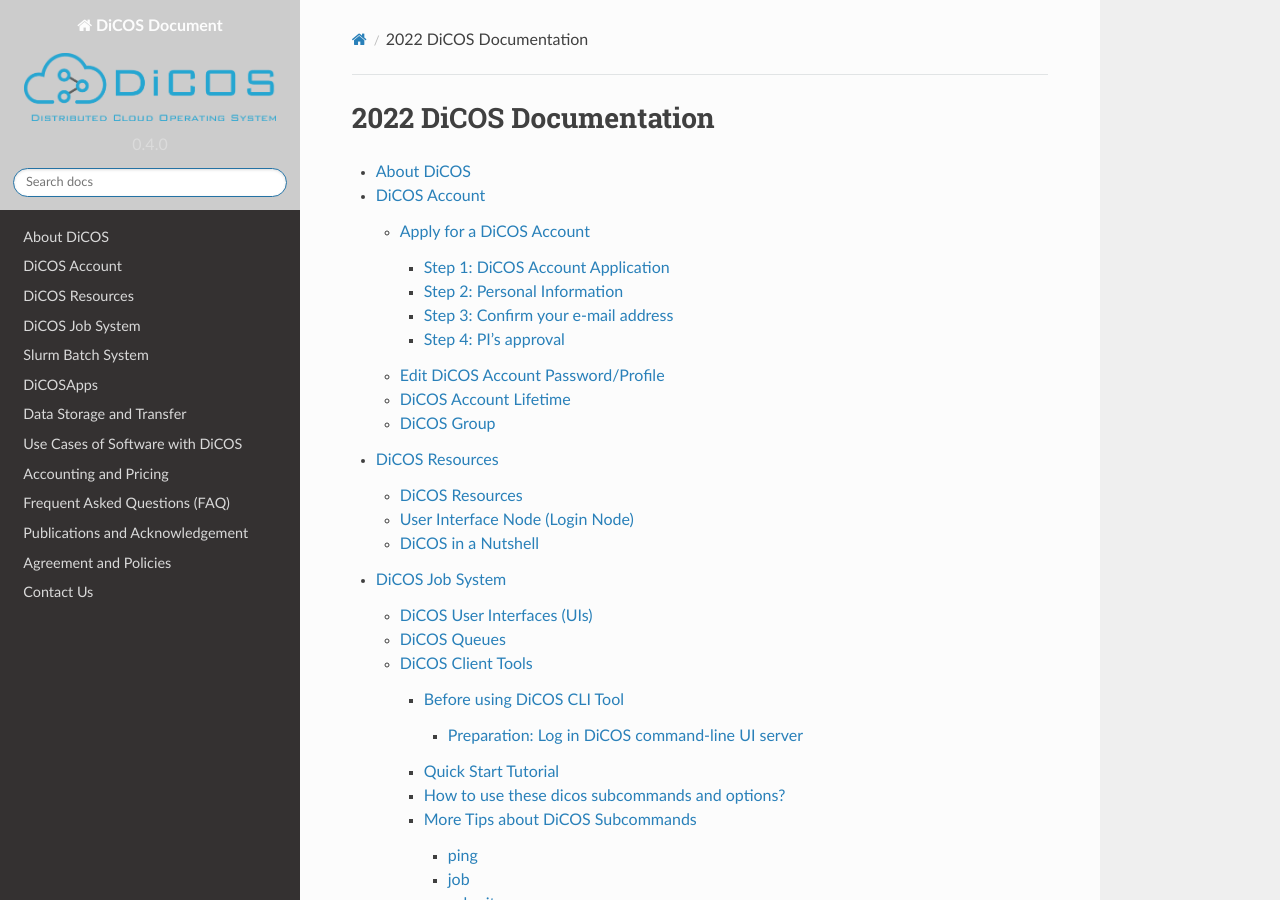
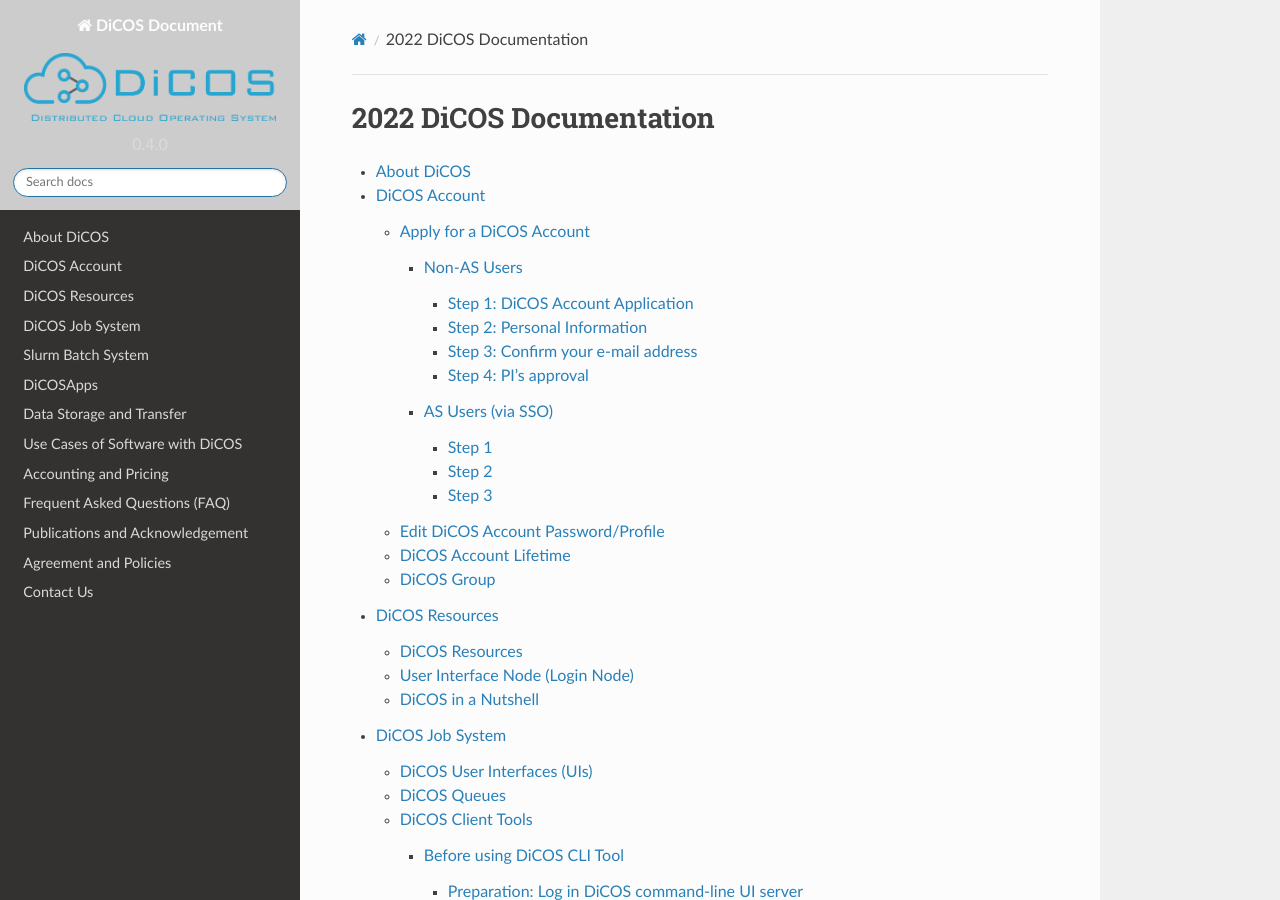
Before and after one commit to ASGCOPS/dicos_document, a Sphinx documentation site: the page built from docs/source/index.rst, in a window 1280 px wide and 900 px high. Built offline with Sphinx 7.4.7 and the Read the Docs theme 2.0.0, drawn with Linux system fonts in a browser that asks for light colours.

Commit message:
Edit dicos_account.rst

```diff
--- a/docs/source/dicos_account.rst
+++ b/docs/source/dicos_account.rst
@@ -8,6 +8,9 @@
 Apply for a DiCOS Account
 ==========================
 
+------------------------
+Non-AS Users
+------------------------
 
 Step 1: DiCOS Account Application
 ^^^^^^^^^^^^^^^^^^^^^^^^^^^^^^^^^^^
@@ -87,9 +90,28 @@
 Step 4: PI's approval
 ^^^^^^^^^^^^^^^^^^^^^^^^^^^^^^^^^^^
 
-.. image:: image/Account_application_flow_no_SSO4.png
+.. image:: image/Account_application_flow_no_SSO3.png
 
 * Wait for your PI to approve the application. You will get a notification email when it's approved.
+
+------------------------
+AS Users (via SSO)
+------------------------
+
+Step 1
+^^^^^^^^^
+
+.. image:: image/Account_application_flow_ASSSO0.png
+
+Step 2
+^^^^^^^^^
+
+.. image:: image/Account_application_flow_ASSSO1.png
+
+Step 3
+^^^^^^^^^
+
+.. image:: image/Account_application_flow_ASSSO2.png
 
 ==========================================
 Edit DiCOS Account Password/Profile
```
Also changed, not shown: other parts of docs/source/dicos_account.rst (+2 -2 lines).
